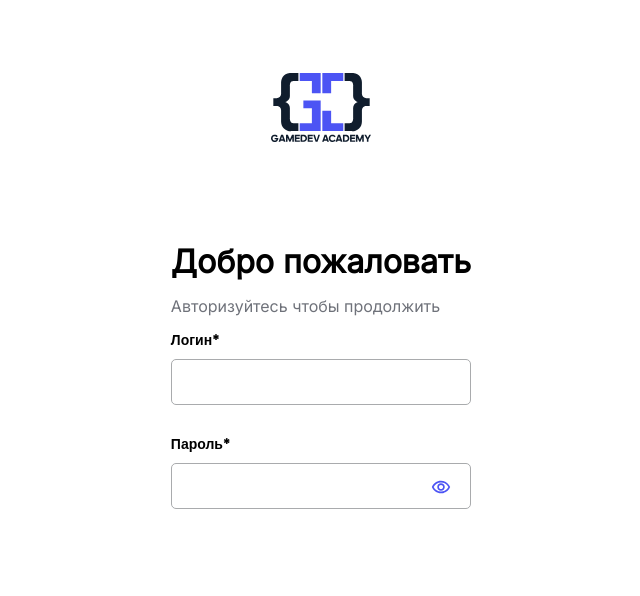
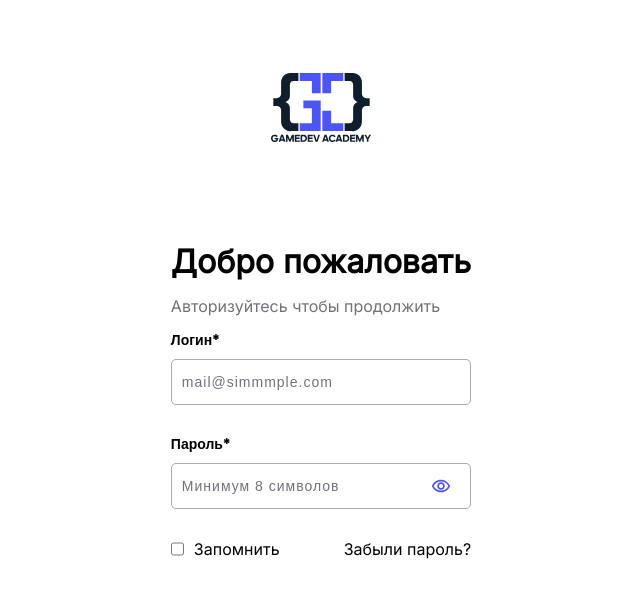
Before and after one commit to MishaKozarev/Test-task-on-Angular, an Angular app in the folder test-task/: page /login in a window 1280 px wide. Shown: the top 596 px of the page, without its empty margins (319-959 px from the left). Built offline with nearby package versions, Linux system fonts and the light colour scheme.

Commit message:
feat: add inputs on form in auth component page

```diff
--- a/test-task/src/app/auth/components/login-page/login-page.component.html
+++ b/test-task/src/app/auth/components/login-page/login-page.component.html
@@ -8,6 +8,7 @@
                 <label
                     for="inputLogin">Логин*</label>
                 <input
+                    placeholder="mail@simmmple.com"
                     id="inputLogin"
                     type="text">
             </div>
@@ -15,11 +16,24 @@
                 <label
                     for="inputPassword">Пароль*</label>
                 <input
+                    [type]="inputType"
+                    placeholder="Минимум 8 символов"
                     id="inputPassword"
-                    type="password">
-                <button>
-                    <div class="icon-eye"></div>
+                    >
+                <button type="button" (click)="toggleInputType()">
+                    <div
+                        [ngClass]="inputType==='password'
+                            ?'icon-eye'
+                            :'icon-eye active'">
+                    </div>
                 </button>
+            </div>
+            <div class="form__footer">
+                 <div class="form__checkbox">
+                    <input id="inputCheckbox" type="checkbox">
+                    <label for="inputCheckbox">Запомнить</label>
+                 </div>
+                <a >Забыли пароль?</a>
             </div>
         </form>
     </div>
--- a/test-task/src/app/auth/components/login-page/login-page.component.scss
+++ b/test-task/src/app/auth/components/login-page/login-page.component.scss
@@ -45,11 +45,21 @@
                 height: 50px;
                 border: 1px solid #a9abad;
                 border-radius: 5px;
+                padding: 0 10px;
+                font-size: 0.875rem;
+                font-weight: 400;
+                letter-spacing: 1px;
+            }
+
+            input::placeholder {
+                color: #6F727A;
             }
 
             button {
+                width: 20px;
+                height: 20px;
                 position: absolute;
-                top: 45px;
+                top: 41px;
                 right: 20px;
                 border: none;
                 background: inherit;
@@ -58,10 +68,27 @@
 
             .icon-eye {
                 background: url('../../../../assets/icon-eye.svg');
-                width: 20px;
+                width: 100%;
                 height: 14px;
             }
 
+            .icon-eye.active {
+                background: url('../../../../assets/icon-eye-closed.svg');
+                height: 7px;
+            }
+        }
+
+        &__footer {
+            display: flex;
+            justify-content: space-between;
+        }
+
+        &__checkbox {
+            display: flex;
+            gap: 10px;
+            input {
+                background: #4C54F4;
+            }
         }
     }
 }
--- a/test-task/src/app/auth/components/login-page/login-page.component.ts
+++ b/test-task/src/app/auth/components/login-page/login-page.component.ts
@@ -6,10 +6,15 @@ import { Component, OnInit } from '@angular/core';
   styleUrls: ['./login-page.component.scss']
 })
 export class LoginPageComponent implements OnInit {
+  inputType: string = "password";
 
   constructor() { }
 
   ngOnInit(): void {
   }
 
+  toggleInputType() {
+    this.inputType = (this.inputType === "password") ? "text" : "password";
+  }
+
 }
```
Also changed, not shown: test-task/src/assets/icon-eye-closed.svg (added).
